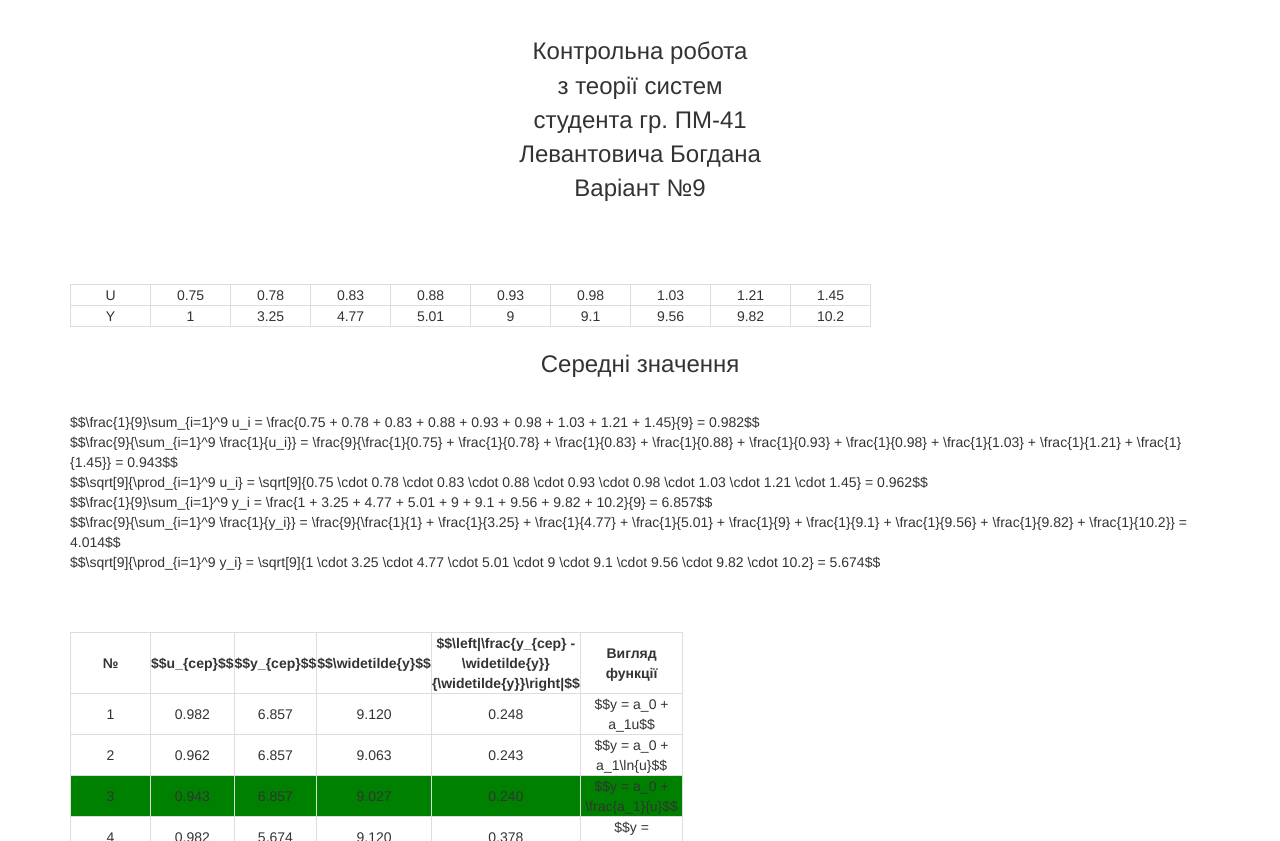
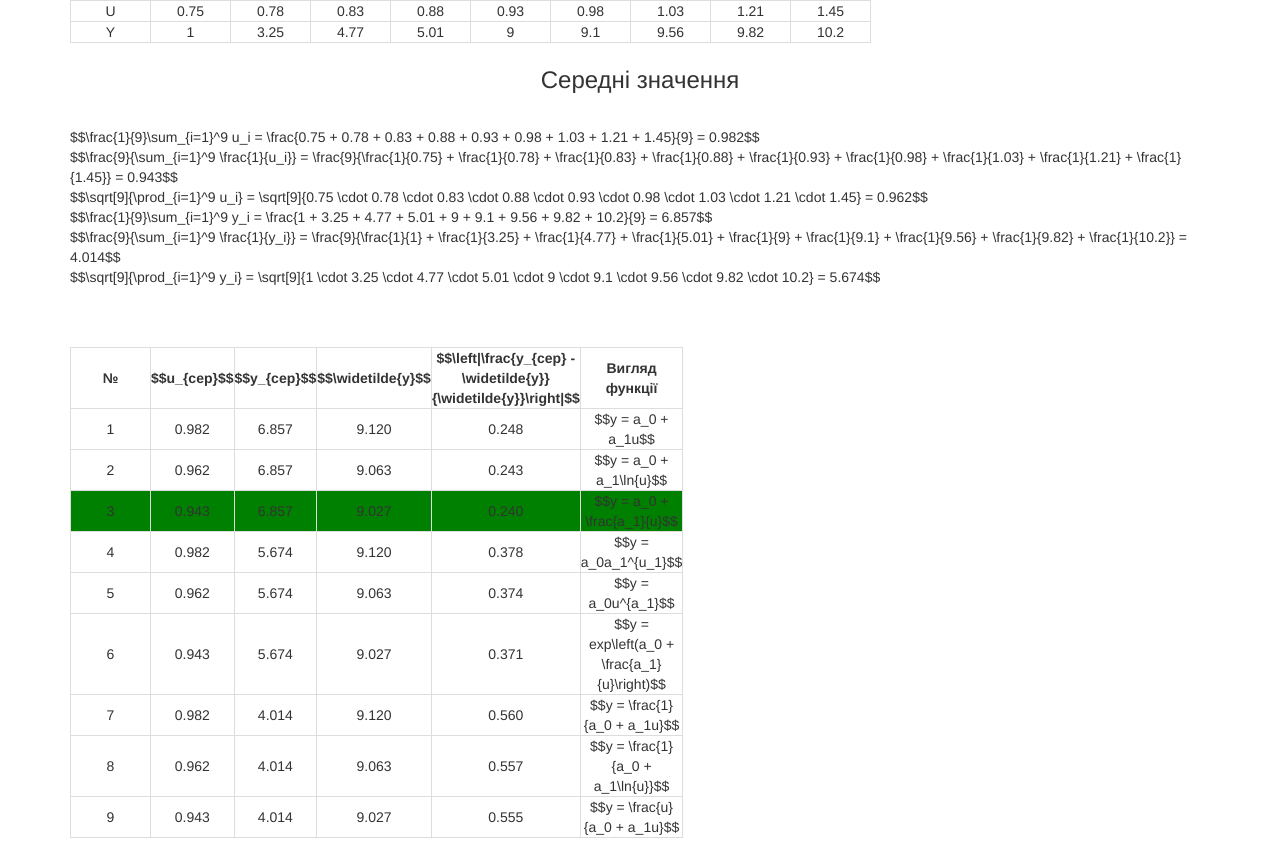
Before and after one commit to bodya17/bodya17.github.io, a plain HTML site: page index.html in a window 1280 px wide. Shown: the top 841 px of the page. Drawn offline with nearby package versions, Linux system fonts and the light colour scheme; some packages are replaced by stand-ins of ours.

Commit message:
remove unnecessarry files

```diff
--- a/index.html
+++ b/index.html
@@ -11,8 +11,8 @@
 </head>
 <body>
 
-	<p><br>
-		Контрольна робота<br>з теорії систем<br>студента гр. ПМ-41 <br> Левантовича Богдана <br>Варіант №9<br><br><br>	</p>
+	<!-- <p><br> -->
+		<!-- Контрольна робота<br>з теорії систем<br>студента гр. ПМ-41 <br> Левантовича Богдана <br>Варіант №9<br><br><br>	</p> -->
 	<div ng-controller="myCtrl" class="container">
 
 		<table class="table-bordered">
@@ -67,7 +67,7 @@
 
 		<p>Система рівнянь</p>
 		{{system(minIndex)}}
-
+<!--
 		<p>Після спрощень</p>
 		{{systemSimplified}}
 
@@ -78,7 +78,7 @@
 		<br><br>
 		<p>Графік функції (намальовано в desmos.com)</p>
 		{{result}}
-		<img src="./denser.png" alt="Графік" />
+		<img src="./denser.png" alt="Графік" /> -->
 
 	</div>
 
```
